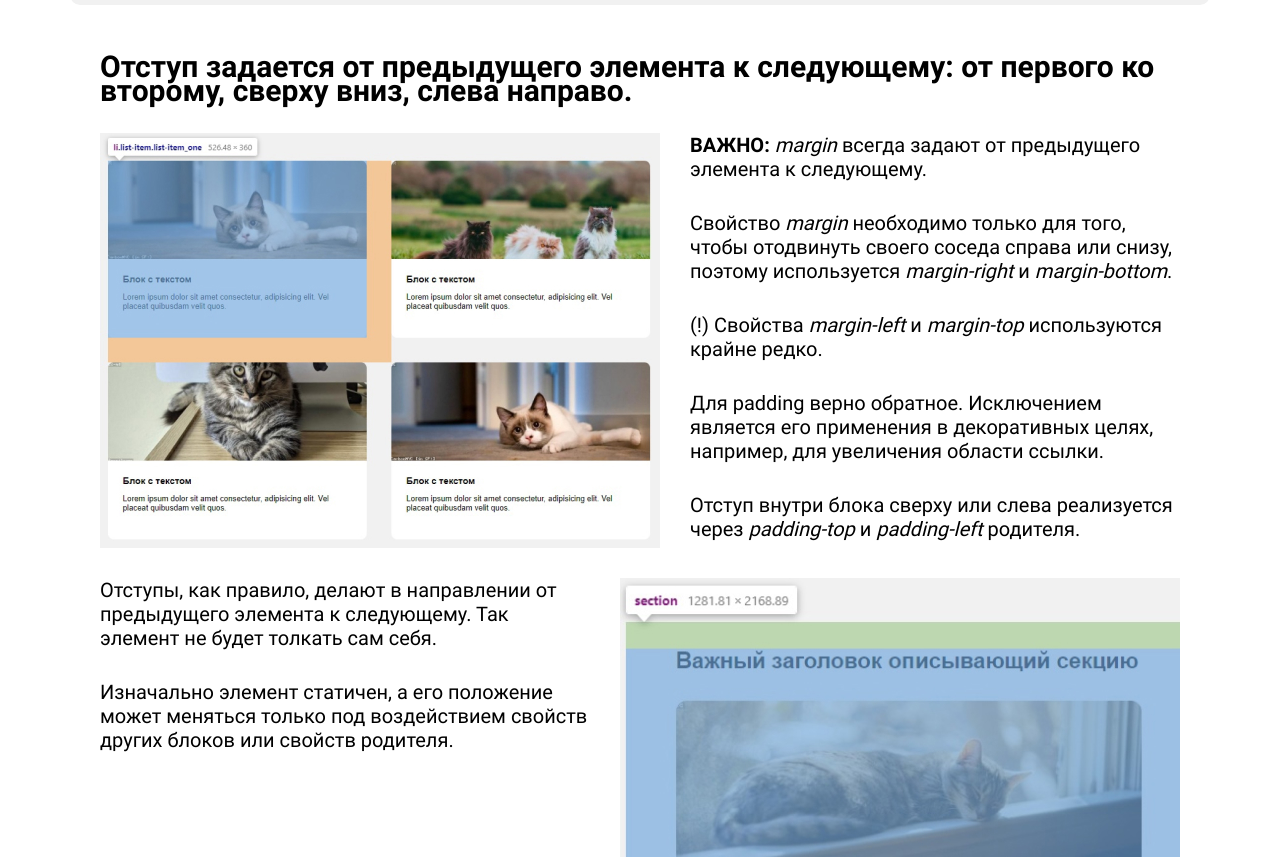
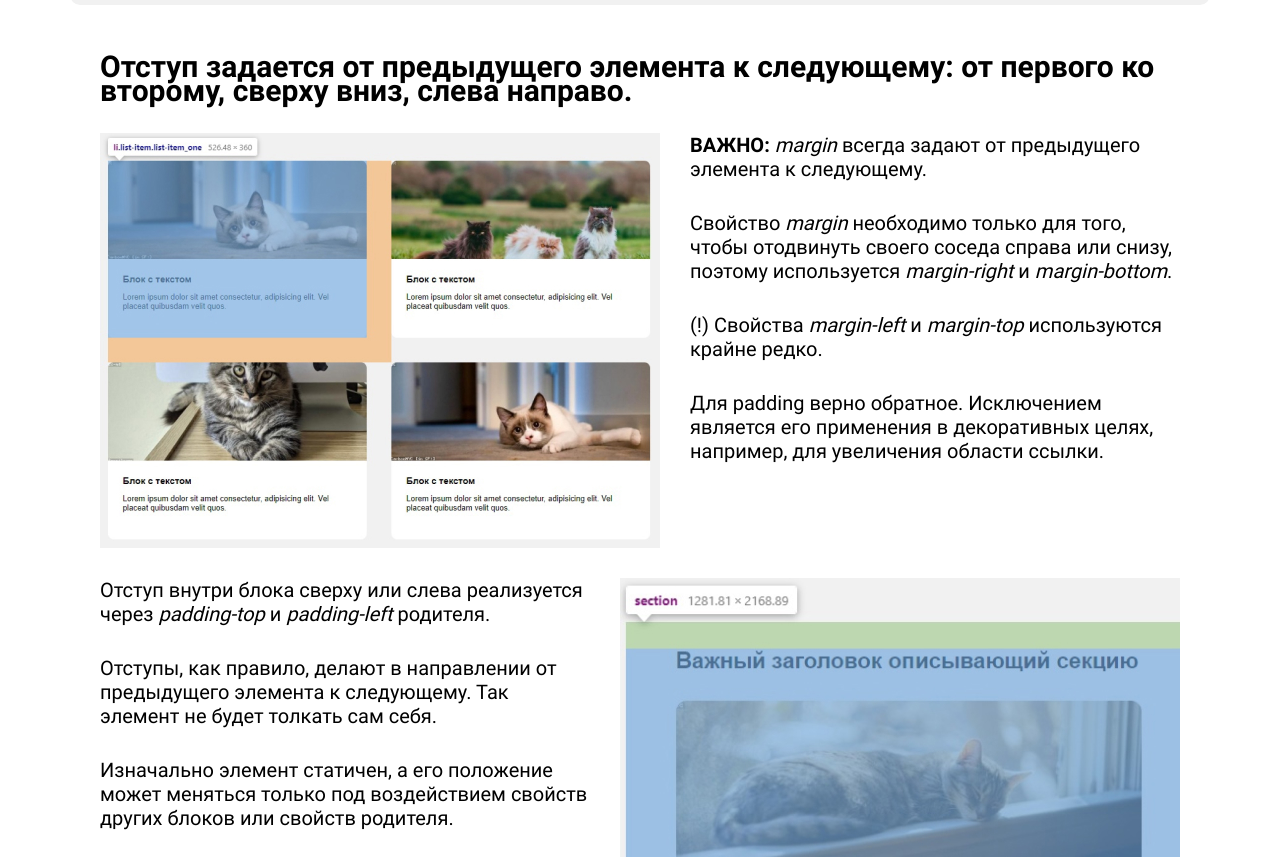
Before and after one commit to dralinskaya/indentation, a plain HTML site: page index.html in a window 1280 px wide. Shown: the part 620-1480 px from the top of the page. Drawn offline with Linux system fonts and the light colour scheme.

Commit message:
previous-to-next paragraph fixed

```diff
--- a/index.html
+++ b/index.html
@@ -48,7 +48,9 @@
             <div class="container">
                 <h2 class="section__title">Отступ задается от предыдущего элемента к следующему: от первого ко второму,
                     сверху вниз, слева направо.</h2>
-                <img src="images/image1.jpg" alt="Наглядный пример задания отступа от предыдущего элемента к следующему"
+                <div class="clearfix">
+                    <img src="images/image1.jpg"
+                        alt="Наглядный пример задания отступа от предыдущего элемента к следующему"
                         class="section__image section__image--float--left">
                     <p class="paragraph">
                         <strong>ВАЖНО:</strong> <i>margin</i> всегда задают от предыдущего элемента к следующему.
@@ -64,6 +66,8 @@
                         Для padding верно обратное. Исключением является его применения в декоративных целях,
                         например, для увеличения области ссылки.
                     </p>
+                </div>
+                <div class="clearfix">
                     <img src="images/image2.jpg" alt="Наглядный пример задания padding сверху"
                         class="section__image section__image--float--right">
                     <p class="paragraph">
@@ -78,6 +82,7 @@
                         Изначально элемент статичен, а его положение может меняться только под воздействием
                         свойств других блоков или свойств родителя.
                     </p>
+                </div>
             </div>
         </section>
 
--- a/style/style.css
+++ b/style/style.css
@@ -74,17 +74,24 @@
 .section__image--float--left {
     float: left;
     margin-right: 30px;
+    margin-bottom: 0;
 }
 
 .section__image--float--right {
     float: right;
     margin-left: 30px;
+    margin-bottom: 0;
 }
 
-.section:after {
+.clearfix {
     content: "";
     display: block;
     clear: both;
+    overflow: hidden;
+}
+
+.clearfix:not(:last-child) {
+    margin-bottom: 30px;
 }
 
 .figure {
```
Lines whose indentation alone changed are shown as unchanged.
